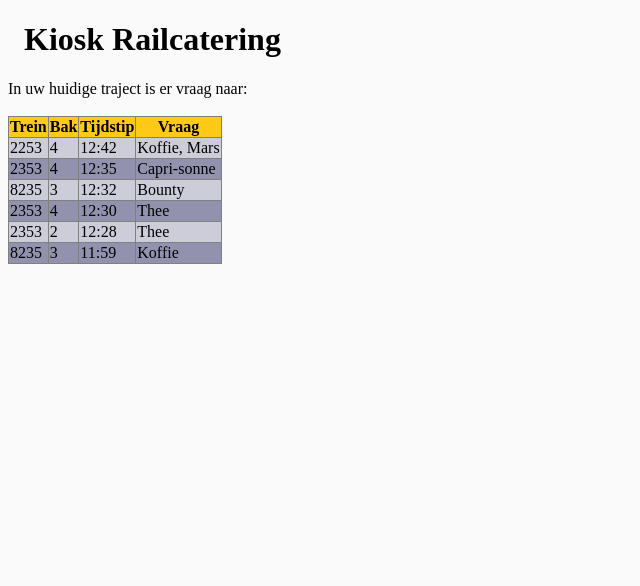
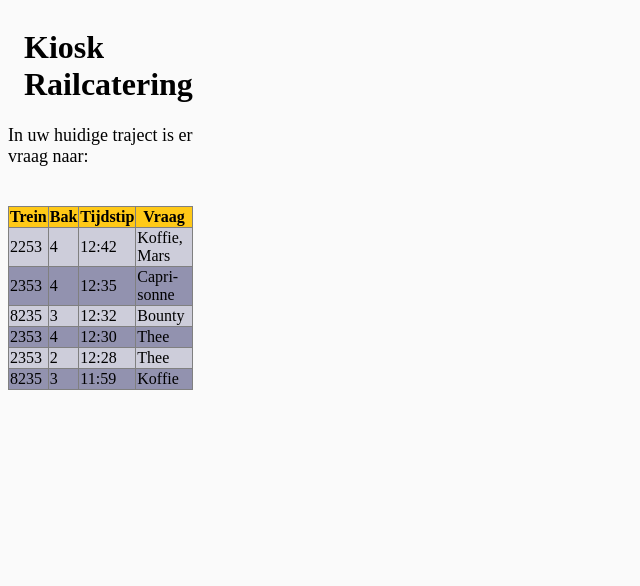
Before and after one commit to Jaapapa/trainwave, a plain HTML site: page kiosk.html in a window 1280 px wide. Shown: the whole page, without its empty margins (0-640 px from the left). Drawn offline with Linux system fonts and the light colour scheme; no server answers.

Commit message:
style changes

```diff
--- a/CSS/general.css
+++ b/CSS/general.css
@@ -5,7 +5,7 @@
 /*
  - Colors
 */
-  --basicBG: #f3f3f4;
+  --basicBG: #e8e8e9;
   --lightBG: #fafafa;
   --tableHead: #ffc917;
   --test3: #fff;
--- a/kiosk.html
+++ b/kiosk.html
@@ -7,12 +7,16 @@
         <script src="./JS/panic.js"></script>
         <script src="./JS/location.js"></script>
         <link rel="stylesheet" href="./CSS/general.css">
-
-
+        <link rel="stylesheet" href="./CSS/meldkamer.css">
     </head>
     <body>
+    <maincontainer>
+    <centercontainer>
+    <headcontainer>
     <h1> Kiosk Railcatering </h1>
-    In uw huidige traject is er vraag naar:<br><br>
+    <p>In uw huidige traject is er vraag naar:<br><br></p>
+    </headcontainer>
+    <infocontainer>
 
     <div class="container">
         <div class="tab tab-1">
@@ -65,6 +69,9 @@
 
         </div>
     </div>
+    </infocontainer>
+</centercontainer>
+    </maincontainer>
 
     <script>
 
```
Also changed, not shown: meldkamer.html (+2 -1 lines).
